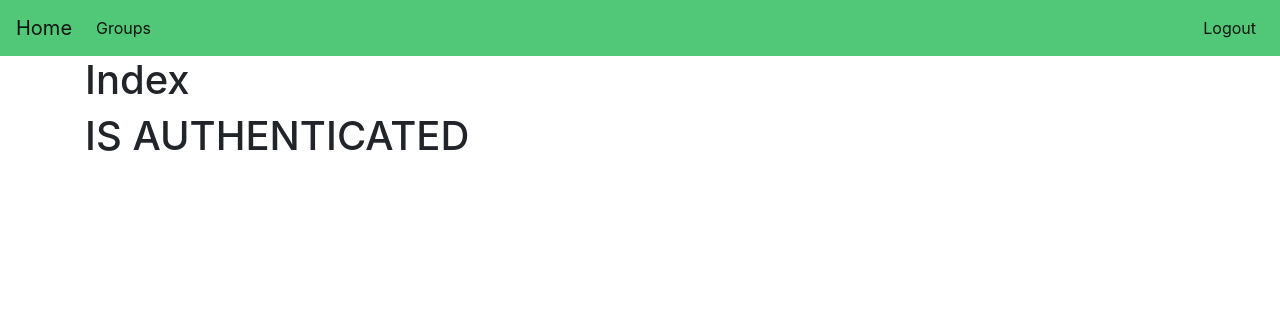
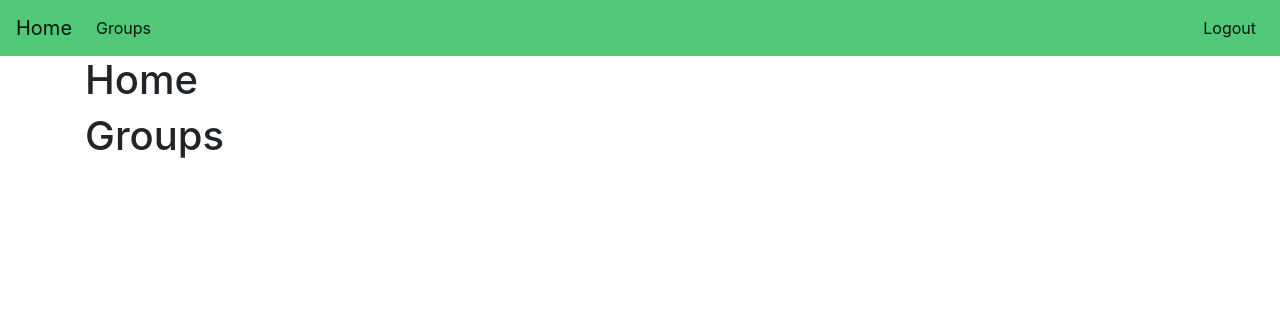
Before and after one commit to TheDomesticUser/space-social, a Django app: page / in a window 1280 px wide. Shown: the top 316 px of the page. Run offline with Django 3.2, Linux system fonts and the light colour scheme; the visitor is signed in with stand-in values (Sample User, id 1); data that the repository does not hold is empty; some libraries are stand-ins or nearby versions.

Commit message:
Home page now displays groups current user is in

```diff
--- a/basic_app/templates/index.html
+++ b/basic_app/templates/index.html
@@ -3,11 +3,13 @@
 {% block title %}Home{% endblock %}
 
 {% block body %}
-  <h1>Index</h1>
+  <h1>Home</h1>
 
   {% if user.is_authenticated %}
-    <h1>IS AUTHENTICATED</h1>
-  {% else %}
-    <h1>Failed</h1>
+    <!-- Display users recent posts, and groups he/she is in -->
+    <h1>Groups</h1>
+    {% for assn in object_list %}
+      <h1>{{ assn.group.name }}</h1>
+    {% endfor %}
   {% endif %}
 {% endblock %}
--- a/basic_app/views.py
+++ b/basic_app/views.py
@@ -24,6 +24,18 @@
 
 class HomePageView(TemplateView):
     template_name = 'index.html'
+
+    def get_context_data(self, **kwargs):
+        user = self.request.user
+
+        # display the users information if logged in
+        if user.is_authenticated:
+            # list of groups he/she is in
+            assns = models.Association.objects.filter(member=user)
+
+            kwargs['object_list'] = assns
+
+        return super().get_context_data(**kwargs)
 
 class UserSignUp(CreateView):
     template_name = 'signup.html'
```
